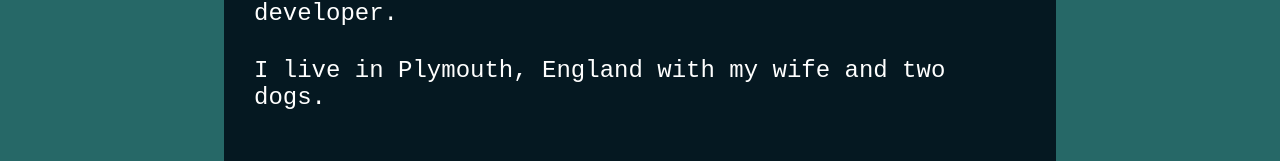
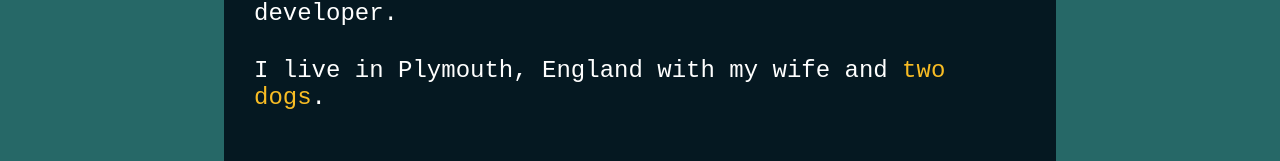
Before and after one commit to stuart-jauncey/portfolio, a Next.js app: page / in a window 1280 px wide. Shown: the part 505-666 px from the top of the page. Built offline with nearby package versions, Linux system fonts and the light colour scheme.

Commit message:
Refactor Profile component and add highlight

```diff
--- a/src/components/profile/index.module.css
+++ b/src/components/profile/index.module.css
@@ -38,6 +38,10 @@
     gap: 30px;
 }
 
+.highlight {
+    color: var(--secondary-colour-lighter);
+}
+
 @keyframes fade-in {
     0% {
         opacity: 0;
--- a/src/components/profile/index.tsx
+++ b/src/components/profile/index.tsx
@@ -1,10 +1,12 @@
+'use client';
+
 import Image from 'next/image';
 
 import classes from './index.module.css';
+import { ReactElement } from 'react';
 
 export function Profile() {
-    return (
-        <div className={classes.root}>
+    const profile: ReactElement = (
         <div className={classes.profile}>
             <div className={classes.imageContainer}>
                 <Image
@@ -20,13 +22,29 @@ export function Profile() {
                 <h2>Fullstack Software Developer</h2>
             </div>
         </div>
+    );
+
+    const description: ReactElement = (
         <div className={classes.descriptionContainer}>
             <p>Hi!</p>
+            <p>My name is Stuart and I am a fullstack software developer.</p>
             <p>
-                    My name is Stuart and I am a fullstack software developer.
+                I live in Plymouth, England with my wife and{' '}
+                <span
+                    className={classes.highlight}
+                    onMouseOver={() => console.log('ahoy')}
+                >
+                    two dogs
+                </span>
+                .
             </p>
-                <p>I live in Plymouth, England with my wife and two dogs.</p>
         </div>
+    );
+
+    return (
+        <div className={classes.root}>
+            {profile}
+            {description}
         </div>
     );
 }
```
Lines whose indentation alone changed are shown as unchanged.
